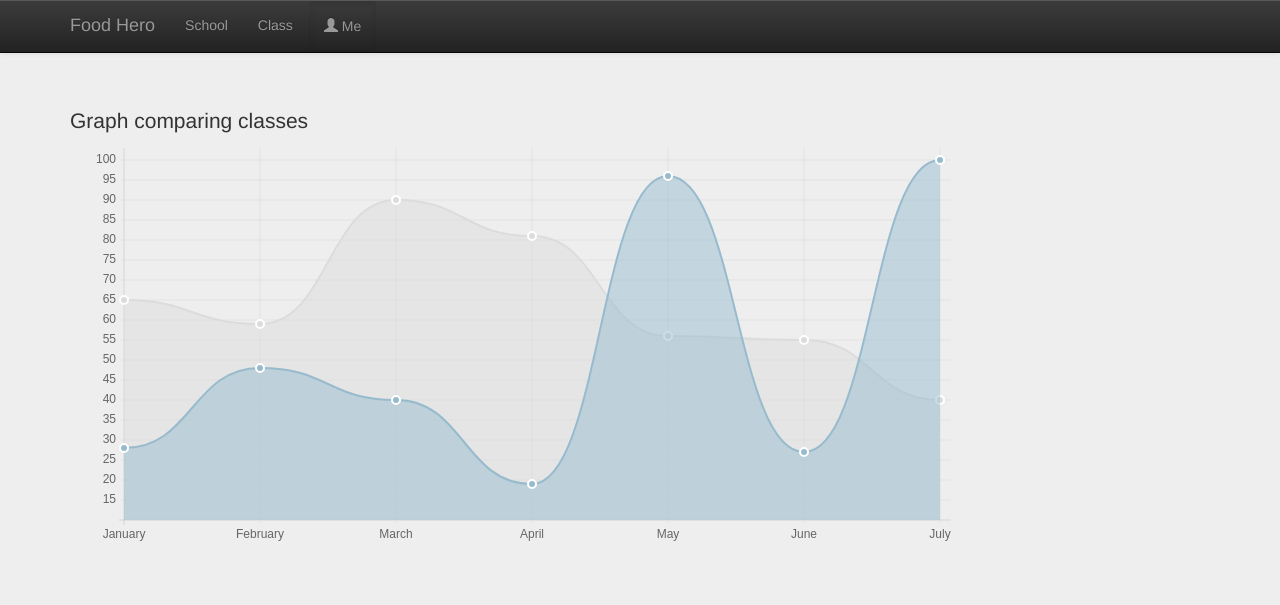
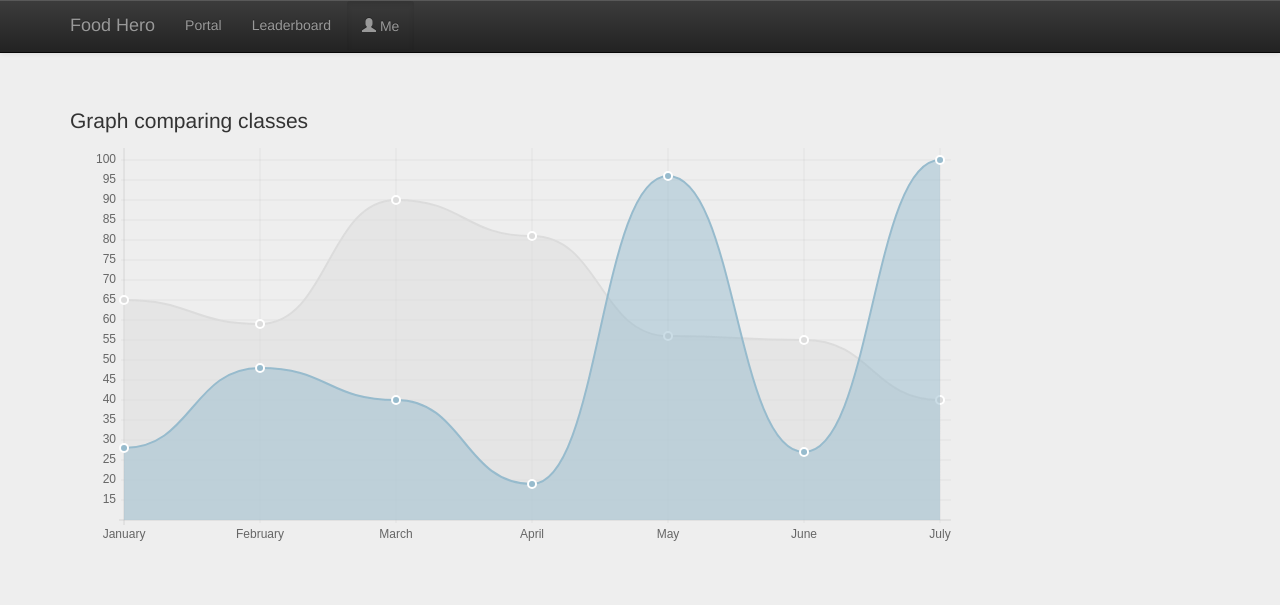
Before and after one commit to PHA-Hackathon/food-hero, a PHP site: page /index.php in a window 1280 px wide. Shown: the top 605 px of the page. Run offline with PHP 8.4, Linux system fonts and the light colour scheme; some libraries are stand-ins or nearby versions.

Commit message:
Update header.php

```diff
--- a/header.php
+++ b/header.php
@@ -40,8 +40,8 @@
         </div>
         <div class="navbar-collapse collapse">
           <ul class="nav navbar-nav">
-            <li><a href="/">School</a></li>
-            <li><a href="leaderboard.php">Class</a></li>
+            <li><a href="/">Portal</a></li>
+            <li><a href="leaderboard.php">Leaderboard</a></li>
             <li><a href="profile.php" class="btn btn-small btn-inverse active"><i class="glyphicon glyphicon-user"></i> Me</a></li>
           </ul>
 
```
